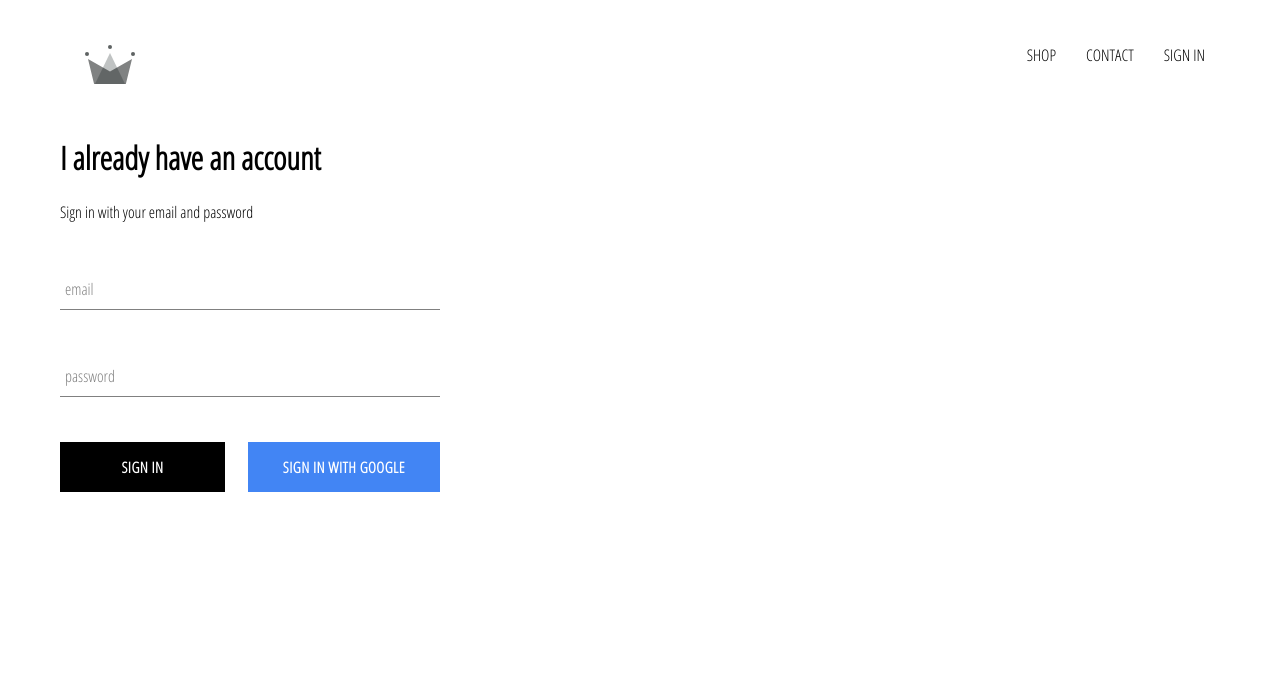
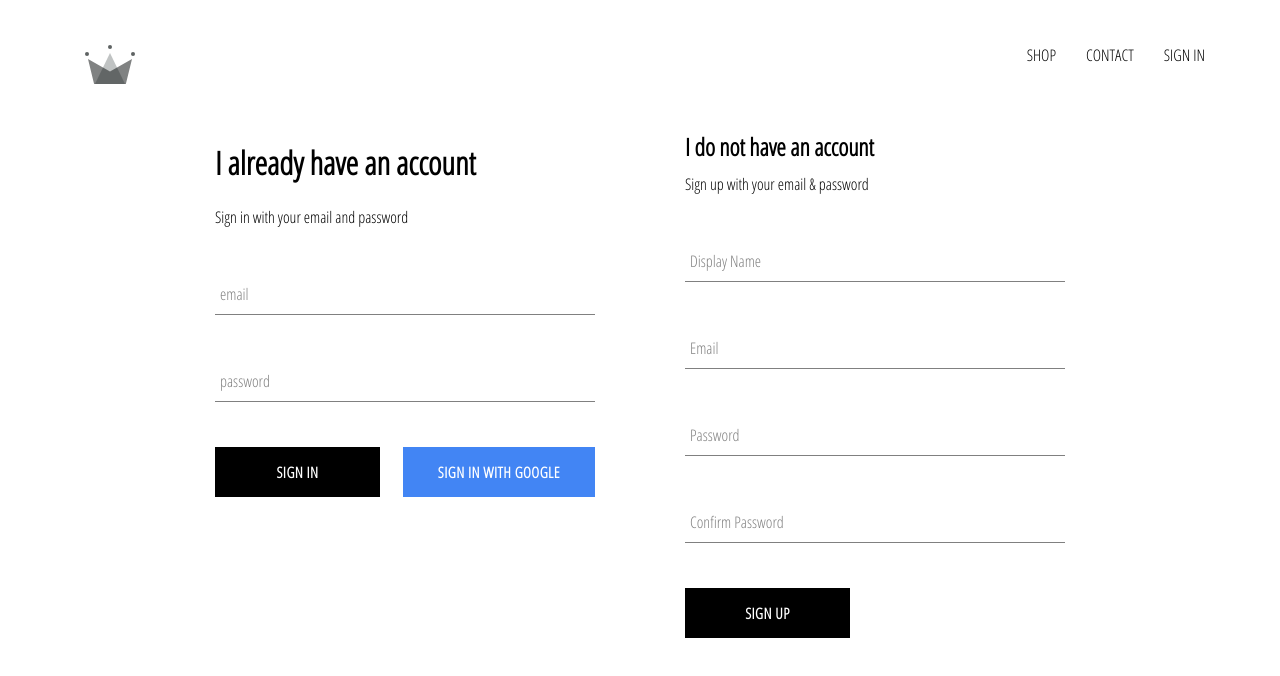
Before and after one commit to NishitBasak/crwn-clothing, a React (Create React App) app: page /signin in a window 1280 px wide. Shown: the top 676 px of the page. Built offline with nearby package versions, Linux system fonts and the light colour scheme; no server answers.

Commit message:
implemented firebase firestore, included ability to store authenticated users into firebase database

```diff
--- a/src/App.js
+++ b/src/App.js
@@ -7,7 +7,7 @@
 import ShopPage from './pages/shop/shop.component';
 import SignInAndSignUp from './pages/sign-in-and-sign-up/sign-in-and-sign-up.component';
 import Header from './components/header/header.component';
-import { auth } from './firebase/firebase.utils';
+import { auth, createUserProfileDocument } from './firebase/firebase.utils';
 
 // const TestRouter = (props) => {
 //   console.log(props);
@@ -32,10 +32,24 @@
   unsubscribeFromAuth = null;
 
   componentDidMount() {
-    auth.onAuthStateChanged(user => {
-      this.unsubscribeFromAuth = this.setState({ currentUser: user });
-      console.log(user);
+    this.unsubscribeFromAuth = auth.onAuthStateChanged(async userAuth => {
+      if (userAuth) {
+        const userRef = await createUserProfileDocument(userAuth);
 
+        userRef.onSnapshot(snapShot => {
+          this.setState({
+            currentUser: {
+              id: snapShot.id,
+              ...snapShot.data()
+            }
+          });
+          console.log(this.state);
+
+        });
+      }
+      else {
+        this.setState({ currentUser: userAuth });
+      }
     })
   }
 
--- /dev/null
+++ b/src/components/sign-up/sign-up.component.jsx
@@ -0,0 +1,99 @@
+import React from 'react';
+
+import FormInput from '../form-input/form-input.component';
+import CustomButton from '../custom-button/custom-button.component';
+
+import { auth, createUserProfileDocument } from '../../firebase/firebase.utils';
+
+import './sign-up.styles.scss';
+
+class SignUp extends React.Component {
+    constructor() {
+        super();
+
+        this.state = {
+            displayName: '',
+            email: '',
+            password: '',
+            confirmPassword: ''
+        }
+    }
+
+    handleSubmit = async event => {
+        event.preventDefault();
+        const { displayName, email, password, confirmPassword } = this.state;
+        if (password !== confirmPassword) {
+            alert(`Password don't match`);
+            return;
+        }
+        try {
+            const { user } = await auth.createUserWithEmailAndPassword(
+                email,
+                password
+            )
+            await createUserProfileDocument(user, { displayName });
+            this.setState({
+                displayName: '',
+                email: '',
+                password: '',
+                confirmPassword: ''
+            });
+        } catch (error) {
+            console.error(error);
+
+
+        }
+    }
+
+    handleChange = event => {
+        const { name, value } = event.target;
+        this.setState({ [name]: value });
+    }
+
+    render() {
+        const { displayName, email, password, confirmPassword } = this.state;
+        return (
+            <div className='sign-up'>
+                <h2 className='title'>I do not have an account</h2>
+                <span>Sign up with your email & password</span>
+                <form className='sign-up-form' onSubmit={this.handleSubmit}>
+                    <FormInput
+                        type='text'
+                        name='displayName'
+                        value={displayName}
+                        onChange={this.handleChange}
+                        label='Display Name'
+                        required
+                    />
+                    <FormInput
+                        type='email'
+                        name='email'
+                        value={email}
+                        onChange={this.handleChange}
+                        label='Email'
+                        required
+                    />
+                    <FormInput
+                        type='password'
+                        name='password'
+                        value={password}
+                        onChange={this.handleChange}
+                        label='Password'
+                        required
+                    />
+                    <FormInput
+                        type='password'
+                        name='confirmPassword'
+                        value={confirmPassword}
+                        onChange={this.handleChange}
+                        label='Confirm Password'
+                        required
+                    />
+                    <CustomButton type='submit'>SIGN UP</CustomButton>
+                </form>
+            </div>
+        )
+    }
+}
+
+export default SignUp;
--- /dev/null
+++ b/src/components/sign-up/sign-up.styles.scss
@@ -0,0 +1,9 @@
+.sign-up {
+  display: flex;
+  flex-direction: column;
+  width: 380px;
+
+  .title {
+    margin: 10px 0;
+  }
+}
--- a/src/firebase/firebase.utils.js
+++ b/src/firebase/firebase.utils.js
@@ -12,6 +12,30 @@
     appId: "1:575815590121:web:0ff83522eed7c4e0005078",
     measurementId: "G-XL77V0MQHM"
 };
+
+export const createUserProfileDocument = async (userAuth, additionalData) => {
+    if (!userAuth) return
+    const userRef = firestore.doc(`users/${userAuth.uid}`);
+    const snapShot = await userRef.get();
+    // console.log(snapShot);
+    if (!snapShot.exists) {
+        const { displayName, email } = userAuth;
+        const createdAt = new Date();
+
+        try {
+            await userRef.set({
+                displayName,
+                email,
+                createdAt,
+                ...additionalData
+            })
+        } catch (error) {
+            console.log('Error creating user. ', error.message);
+
+        }
+    }
+    return userRef;
+}
 
 /*const config = {
     apiKey: 'AIzaSyCdHT-AYHXjF7wOrfAchX4PIm3cSj5tn14',
--- a/src/pages/sign-in-and-sign-up/sign-in-and-sign-up.component.jsx
+++ b/src/pages/sign-in-and-sign-up/sign-in-and-sign-up.component.jsx
@@ -1,10 +1,14 @@
 import React from 'react';
 
 import SignIn from '../../components/sign-in/sign-in.component';
+import SignUp from '../../components/sign-up/sign-up.component';
+
+import './sign-in-and-sign-up.styles.scss'
 
 const SignInAndSignUp = () => (
     <div className='sign-in-and-sign-up'>
         <SignIn />
+        <SignUp />
     </div>
 );
 
--- /dev/null
+++ b/src/pages/sign-in-and-sign-up/sign-in-and-sign-up.styles.scss
@@ -0,0 +1,6 @@
+.sign-in-and-sign-up {
+  width: 850px;
+  display: flex;
+  justify-content: space-between;
+  margin: 30px auto;
+}
```
